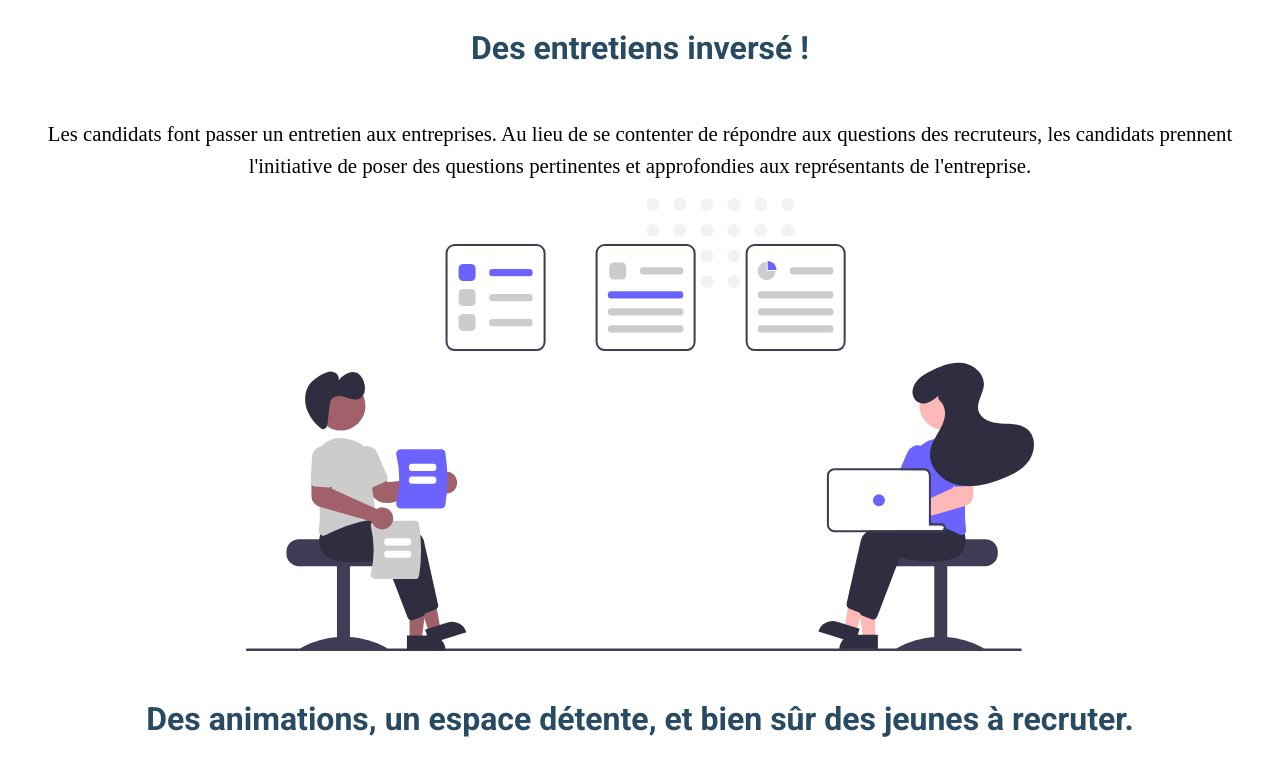
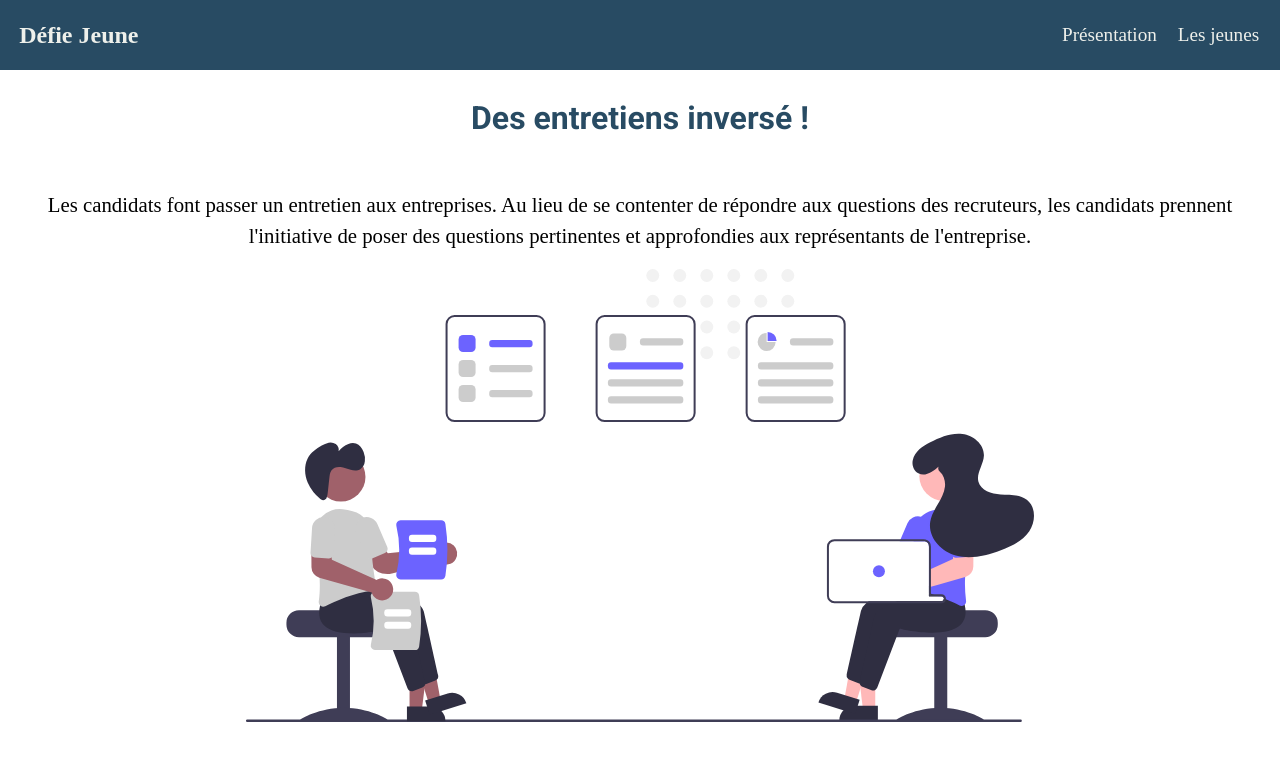
Before and after one commit to CedricFriscia/Defie-jeune, a React (Vite) app: page / in a window 1280 px wide. Shown: the top 771 px of the page. Built offline with nearby package versions, Linux system fonts and the light colour scheme.

Commit message:
navbar up with react link

```diff
--- a/src/Components/Nav/Nav.jsx
+++ b/src/Components/Nav/Nav.jsx
@@ -1,5 +1,6 @@
 // Import React
 import React from "react";
+import { Link } from "react-router-dom";
 
 // Import MUI
 import MenuIcon from "@mui/icons-material/Menu";
@@ -17,11 +18,12 @@ const Nav = () => {
       </div>
 
       <div className="nav__list">
-        <ul>
-          <li>Présentation</li>
-          <li>Animation</li>
-          <li>Lieu</li>
-        </ul>
+        <Link className="nav__link" to={"/"}>
+          Présentation
+        </Link>
+        <Link className="nav__link" to={"/jeune"}>
+          Les jeunes
+        </Link>
       </div>
     </nav>
   );
--- a/src/Components/Nav/styles.scss
+++ b/src/Components/Nav/styles.scss
@@ -1,12 +1,14 @@
 .nav {
   display: flex;
   justify-content: space-between;
+
+  width: 100vw;
 
   background-color: #284b63;
   color: #eef0eb;
 
   &__logo {
-    margin-left: 5px;
+    margin-left: 1.1rem;
   }
 
   &__burger {
@@ -19,7 +21,7 @@
     cursor: pointer;
   }
 
-  &__list ul {
+  &__list {
     display: none;
   }
 }
@@ -37,18 +39,24 @@
       margin-left: 1.2rem;
     }
 
-    &__list ul {
+    &__list {
       font-size: 1.2rem;
 
-      list-style: none;
-      text-decoration: none;
+      display: flex;
+      gap: 1.3rem;
 
-      display: flex;
-      gap: 1.2rem;
-
-      margin: 1.1rem;
+      margin: 1.3rem;
 
       cursor: pointer;
     }
+
+    &__link {
+      text-decoration: none;
+      color: #eef0eb;
+    }
+
+    &__link:hover {
+      color: #929292;
+    }
   }
 }
--- a/src/Pages/Jeune/Jeune.jsx
+++ b/src/Pages/Jeune/Jeune.jsx
@@ -1,7 +1,13 @@
 import React from "react";
+import Nav from "../../Components/Nav/Nav";
 
 const Jeune = () => {
-  return <div>Jeune</div>;
+  return (
+    <div>
+      <Nav />
+      <h1>jeune</h1>
+    </div>
+  );
 };
 
 export default Jeune;
--- a/src/Pages/Landing/Landing.jsx
+++ b/src/Pages/Landing/Landing.jsx
@@ -1,4 +1,5 @@
 import React from "react";
+import Nav from "../../Components/Nav/Nav";
 
 // Import CSS
 import "./styles.scss";
@@ -6,6 +7,7 @@ import "./styles.scss";
 const Landing = () => {
   return (
     <div className="landing">
+      <Nav />
       <section className="landing__présentation">
         {" "}
         <h2 className="landing__titles">Des entretiens inversé !</h2>
```
